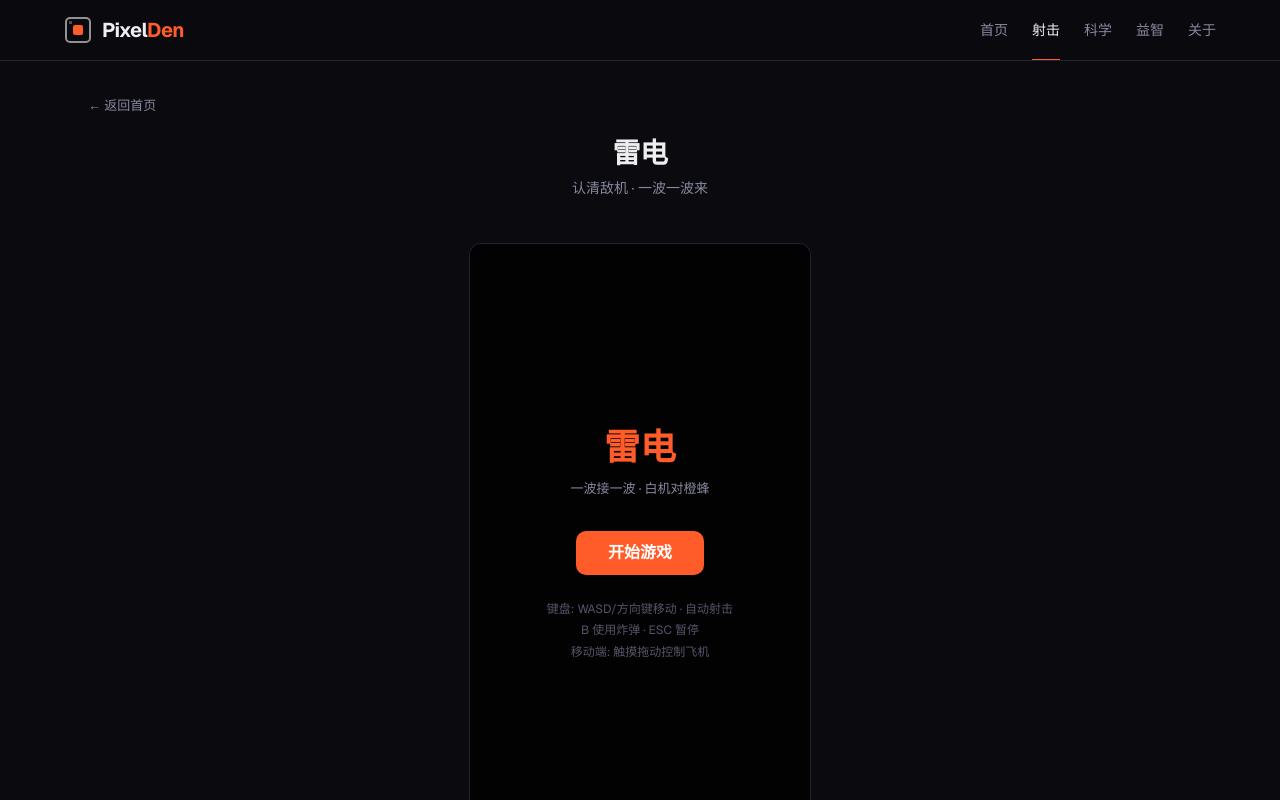
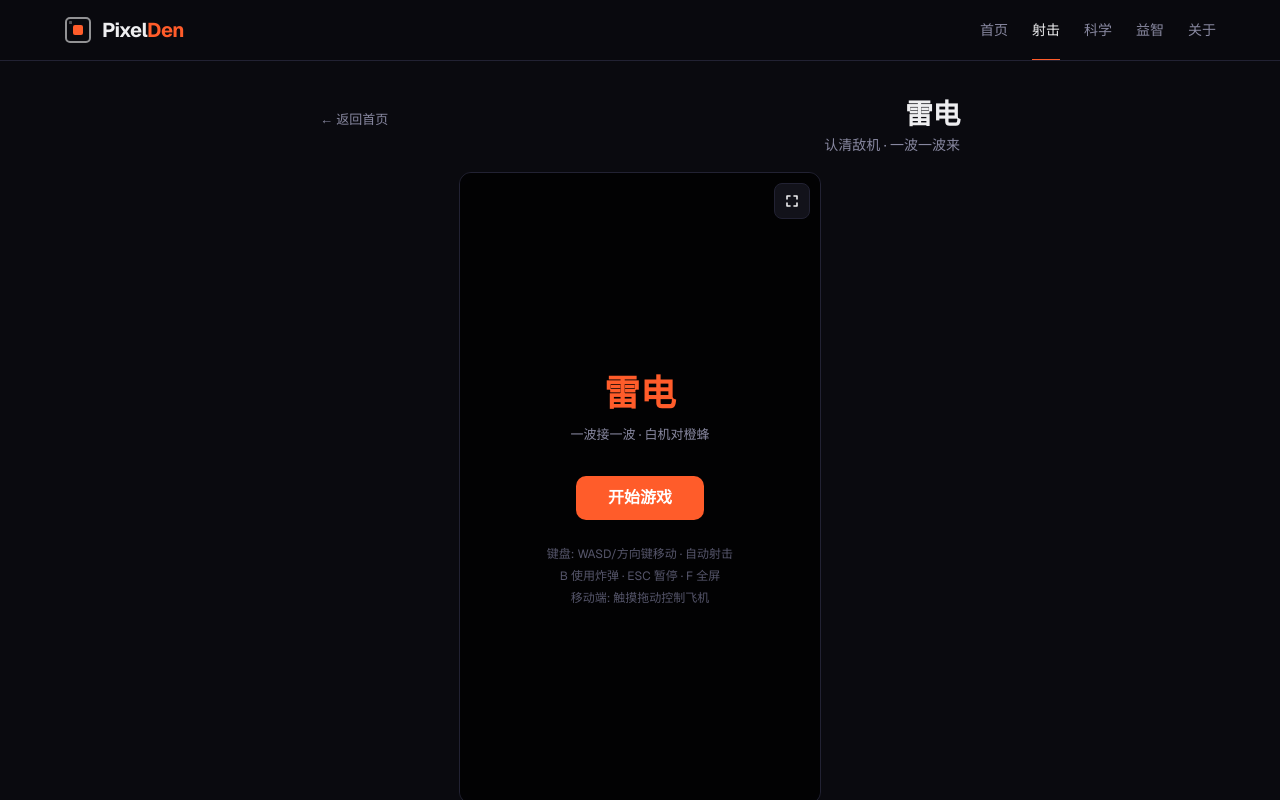
Before and after one commit to toolazytoname/PixelDen, a Next.js app: page /games/raiden in a window 1280 px wide. Shown: the top 800 px of the page. Built offline with nearby package versions, Linux system fonts and the light colour scheme.

Commit message:
feat: enlarge Raiden playfield and add fullscreen
Grow the windowed canvas with available height and add an expand control
(F or the corner button) so the stage can fill the screen without stretch.

```diff
--- a/src/app/games/raiden/page.tsx
+++ b/src/app/games/raiden/page.tsx
@@ -237,8 +237,29 @@ function drawBackdrop(ctx: CanvasRenderingContext2D, stars: { x: number; y: numb
   ctx.fillRect(0, CANVAS_H - 90, CANVAS_W, 90);
 }
 
+function fullscreenElement() {
+  const doc = document as Document & { webkitFullscreenElement?: Element | null };
+  return document.fullscreenElement ?? doc.webkitFullscreenElement ?? null;
+}
+
+function requestStageFullscreen(el: HTMLElement): Promise<void> {
+  const node = el as HTMLElement & { webkitRequestFullscreen?: () => Promise<void> | void };
+  if (el.requestFullscreen) return el.requestFullscreen();
+  if (node.webkitRequestFullscreen) return Promise.resolve(node.webkitRequestFullscreen());
+  return Promise.reject(new Error("fullscreen unavailable"));
+}
+
+function exitStageFullscreen(): Promise<void> {
+  const doc = document as Document & { webkitExitFullscreen?: () => Promise<void> | void };
+  if (document.exitFullscreen) return document.exitFullscreen();
+  if (doc.webkitExitFullscreen) return Promise.resolve(doc.webkitExitFullscreen());
+  return Promise.resolve();
+}
+
 export default function RaidenGame() {
   const canvasRef = useRef<HTMLCanvasElement>(null);
+  const stageRef = useRef<HTMLDivElement>(null);
+  const [expanded, setExpanded] = useState(false);
   const [gameState, setGameState] = useState<World["phase"]>("menu");
   const [score, setScore] = useState(0);
   const [level, setLevel] = useState(1);
@@ -363,12 +384,38 @@ export default function RaidenGame() {
     }
   }, []);
 
+  const toggleExpand = useCallback(() => {
+    const stage = stageRef.current;
+    if (!stage) return;
+    if (fullscreenElement()) {
+      void exitStageFullscreen();
+      return;
+    }
+    void requestStageFullscreen(stage).catch(() => {
+      setExpanded(false);
+    });
+  }, []);
+
+  useEffect(() => {
+    const sync = () => setExpanded(Boolean(fullscreenElement()));
+    document.addEventListener("fullscreenchange", sync);
+    document.addEventListener("webkitfullscreenchange", sync);
+    return () => {
+      document.removeEventListener("fullscreenchange", sync);
+      document.removeEventListener("webkitfullscreenchange", sync);
+    };
+  }, []);
+
   useEffect(() => {
     const onKeyDown = (e: KeyboardEvent) => {
       keysRef.current.add(e.key);
       if (e.key === " " || e.key === "Space") e.preventDefault();
       if (e.key === "b" || e.key === "B") handleBomb();
-      if (e.key === "Escape" && worldRef.current.phase === "playing") {
+      if ((e.key === "f" || e.key === "F") && !e.metaKey && !e.ctrlKey) {
+        e.preventDefault();
+        toggleExpand();
+      }
+      if (e.key === "Escape" && worldRef.current.phase === "playing" && !fullscreenElement()) {
         pauseGame(worldRef.current);
         setGameState("paused");
       }
@@ -382,7 +429,7 @@ export default function RaidenGame() {
       window.removeEventListener("keydown", onKeyDown);
       window.removeEventListener("keyup", onKeyUp);
     };
-  }, [handleBomb]);
+  }, [handleBomb, toggleExpand]);
 
   const handleStart = () => {
     startGame(worldRef.current);
@@ -426,17 +473,23 @@ export default function RaidenGame() {
 
   return (
     <div>
-      <Link href="/" className="page-back">
-        ← 返回首页
-      </Link>
-
-      <div className="flex flex-col items-center gap-6">
-        <div className="text-center">
-          <h1 className="page-title">{FEATURED_TITLE}</h1>
-          <p className="page-subtitle">{FEATURED_SUBTITLE}</p>
+      <div className="flex flex-col items-center gap-4">
+        <div className="flex w-full max-w-[640px] items-baseline justify-between gap-4">
+          <Link href="/" className="page-back" style={{ marginBottom: 0 }}>
+            ← 返回首页
+          </Link>
+          <div className="text-right">
+            <h1 className="page-title" style={{ marginBottom: 0 }}>
+              {FEATURED_TITLE}
+            </h1>
+            <p className="page-subtitle" style={{ marginBottom: 0 }}>
+              {FEATURED_SUBTITLE}
+            </p>
+          </div>
         </div>
 
         <div className="canvas-wrapper">
+          <div className="game-stage" ref={stageRef}>
           <div className="game-container game-container-wide">
             <canvas
               ref={canvasRef}
@@ -459,7 +512,7 @@ export default function RaidenGame() {
                 </div>
                 <div className="overlay-controls">
                   <p>键盘: WASD/方向键移动 · 自动射击</p>
-                  <p>B 使用炸弹 · ESC 暂停</p>
+                  <p>B 使用炸弹 · ESC 暂停 · F 全屏</p>
                   <p>移动端: 触摸拖动控制飞机</p>
                 </div>
               </div>
@@ -496,6 +549,24 @@ export default function RaidenGame() {
                 </button>
               </div>
             )}
+
+            <button
+              type="button"
+              className="game-expand"
+              onClick={toggleExpand}
+              aria-label={expanded ? "退出全屏" : "全屏游玩"}
+              title={expanded ? "退出全屏 (F)" : "全屏游玩 (F)"}
+            >
+              {expanded ? (
+                <svg width="16" height="16" viewBox="0 0 16 16" fill="none" aria-hidden="true">
+                  <path d="M6 2H3v3M10 2h3v3M6 14H3v-3M10 14h3v-3" stroke="currentColor" strokeWidth="1.6" strokeLinecap="round" strokeLinejoin="round" />
+                </svg>
+              ) : (
+                <svg width="16" height="16" viewBox="0 0 16 16" fill="none" aria-hidden="true">
+                  <path d="M3 6V3h3M10 3h3v3M3 10v3h3M13 10v3h-3" stroke="currentColor" strokeWidth="1.6" strokeLinecap="round" strokeLinejoin="round" />
+                </svg>
+              )}
+            </button>
           </div>
 
           {gameState === "playing" && (
@@ -528,7 +599,6 @@ export default function RaidenGame() {
               </div>
             </div>
           )}
-        </div>
 
         <div className="touch-controls">
           <button
@@ -563,6 +633,8 @@ export default function RaidenGame() {
             炸弹 (B)
           </button>
         </div>
+          </div>
+        </div>
 
         <div className="hidden max-w-md rounded-xl border border-border bg-card p-4 text-sm text-foreground/60 md:block">
           <h3 className="mb-2 font-semibold text-foreground">操作说明</h3>
@@ -578,6 +650,9 @@ export default function RaidenGame() {
             <div>
               <kbd className="rounded bg-border px-1.5 py-0.5 text-xs">ESC</kbd> 暂停
             </div>
+            <div>
+              <kbd className="rounded bg-border px-1.5 py-0.5 text-xs">F</kbd> 全屏
+            </div>
           </div>
         </div>
       </div>
--- a/src/app/globals.css
+++ b/src/app/globals.css
@@ -433,9 +433,67 @@ a {
 }
 
 .game-container-wide {
-  max-width: 420px;
+  width: min(640px, 100%, calc((100vh - 168px) * 400 / 700));
+  max-width: none;
   aspect-ratio: 400 / 700;
-  max-height: min(75vh, 700px);
+  max-height: calc(100vh - 168px);
+}
+
+.game-stage {
+  position: relative;
+  display: flex;
+  flex-direction: column;
+  align-items: center;
+  gap: 16px;
+  width: 100%;
+}
+
+.game-expand {
+  position: absolute;
+  top: 10px;
+  right: 10px;
+  z-index: 5;
+  display: flex;
+  align-items: center;
+  justify-content: center;
+  width: 36px;
+  height: 36px;
+  border-radius: 8px;
+  border: 1px solid var(--border);
+  background: var(--bg-elevated);
+  color: var(--text-primary);
+  cursor: pointer;
+}
+
+.game-expand:hover {
+  border-color: var(--accent);
+  color: var(--accent);
+}
+
+.game-stage:fullscreen,
+.game-stage:-webkit-full-screen {
+  width: 100vw;
+  height: 100vh;
+  box-sizing: border-box;
+  padding: 16px;
+  background: var(--bg);
+  justify-content: center;
+}
+
+.game-stage:fullscreen .game-container,
+.game-stage:-webkit-full-screen .game-container {
+  max-width: none;
+  max-height: calc(100vh - 96px);
+  width: min(calc((100vh - 96px) * 400 / 700), calc(100vw - 24px));
+  height: auto;
+  border-radius: 0;
+  border: none;
+}
+
+.game-stage:fullscreen .game-expand,
+.game-stage:-webkit-full-screen .game-expand {
+  top: 20px;
+  right: 20px;
 }
 
 .game-container canvas {
@@ -449,11 +507,13 @@ a {
   display: flex;
   flex-direction: column;
   align-items: center;
-  gap: 20px;
+  gap: 16px;
+  width: 100%;
 }
 
 /* ── Overlay Menus ─────────────────────────────────────── */
 .overlay-menu {
+  z-index: 2;
   position: absolute;
   inset: 0;
   display: flex;
@@ -507,6 +567,7 @@ a {
 }
 
 .overlay-paused {
+  z-index: 2;
   position: absolute;
   inset: 0;
   display: flex;
@@ -523,7 +584,7 @@ a {
   align-items: center;
   justify-content: space-between;
   width: 100%;
-  max-width: 480px;
+  max-width: 560px;
   padding: 12px 16px;
   border-radius: 12px;
   border: 1px solid var(--border);
```
